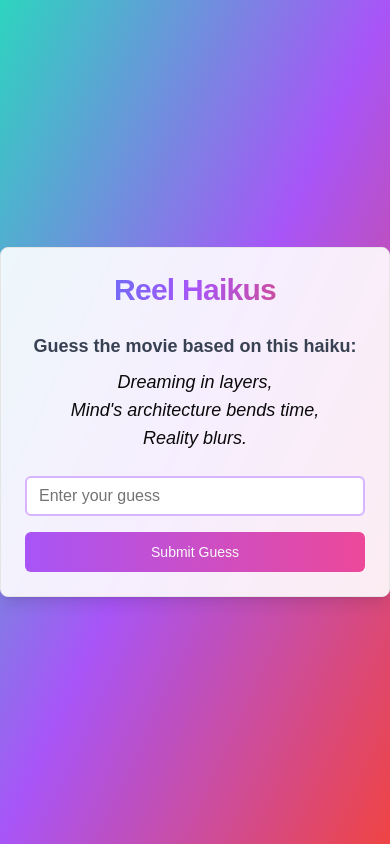
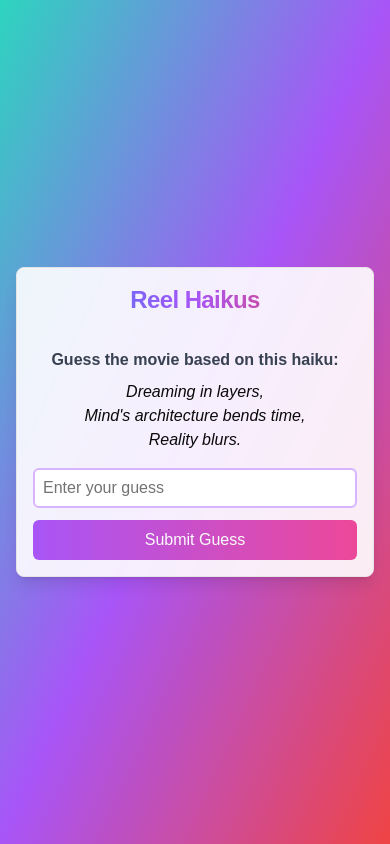
Before and after one commit to omniphx/CineKoo, a Next.js app: page / in a window 390 px wide. Built offline with nearby package versions, Linux system fonts and the light colour scheme.

Commit message:
Mobile friendly

```diff
--- a/components/movie-haiku-guess.tsx
+++ b/components/movie-haiku-guess.tsx
@@ -23,30 +23,30 @@ export function MovieHaikuGuess() {
   const handleSubmit = (e: React.FormEvent) => {
     e.preventDefault();
     if (guess.toLowerCase() === movieHaiku.movie.toLowerCase()) {
-      setResult("Correct! Well done!");
+      setResult("Correct! Well done! 🎉");
     } else {
       setResult(`Sorry, that's not correct.`);
     }
   };
 
   return (
-    <div className="min-h-screen flex items-center justify-center bg-gradient-to-br from-teal-400 via-purple-500 to-red-500">
-      <Card className="w-full max-w-md bg-white/90 backdrop-blur-sm shadow-lg">
-        <CardHeader>
-          <CardTitle className="text-3xl font-bold text-center bg-clip-text text-transparent bg-gradient-to-r from-blue-500 via-purple-500 to-red-500">
+    <div className="min-h-screen flex items-center justify-center p-4 bg-gradient-to-br from-teal-400 via-purple-500 to-red-500">
+      <Card className="w-full max-w-md mx-auto bg-white/90 backdrop-blur-sm shadow-lg">
+        <CardHeader className="p-4 sm:p-6">
+          <CardTitle className="text-2xl sm:text-3xl font-bold text-center bg-clip-text text-transparent bg-gradient-to-r from-blue-500 via-purple-500 to-red-500">
             Reel Haikus
           </CardTitle>
         </CardHeader>
-        <CardContent>
-          <div className="mb-6 text-center">
-            <p className="text-lg font-semibold mb-2 text-gray-700">
+        <CardContent className="p-4 sm:p-6">
+          <div className="mb-4 sm:mb-6 text-center">
+            <p className="text-base sm:text-lg font-semibold mb-2 text-gray-700">
               Guess the movie based on this haiku:
             </p>
             <motion.div
               initial={{ opacity: 0, y: 20 }}
               animate={{ opacity: showHaiku ? 1 : 0, y: showHaiku ? 0 : 20 }}
               transition={{ duration: 0.5, delay: 0.2 }}
-              className="italic text-lg"
+              className="italic text-base sm:text-lg"
             >
               {movieHaiku.haiku.split("\n").map((line, index) => (
                 <motion.span
@@ -61,17 +61,17 @@ export function MovieHaikuGuess() {
               ))}
             </motion.div>
           </div>
-          <form onSubmit={handleSubmit} className="space-y-4">
+          <form onSubmit={handleSubmit} className="space-y-3 sm:space-y-4">
             <Input
               type="text"
               value={guess}
               onChange={(e) => setGuess(e.target.value)}
               placeholder="Enter your guess"
-              className="w-full border-2 border-purple-300 focus:border-purple-500 focus:ring-purple-500"
+              className="w-full text-base sm:text-lg border-2 border-purple-300 focus:border-purple-500 focus:ring-purple-500 p-2 sm:p-3"
             />
             <Button
               type="submit"
-              className="w-full bg-gradient-to-r from-purple-500 to-pink-500 hover:from-purple-600 hover:to-pink-600 transition-all duration-200 transform hover:scale-105"
+              className="w-full text-base sm:text-lg py-2 sm:py-3 bg-gradient-to-r from-purple-500 to-pink-500 hover:from-purple-600 hover:to-pink-600 transition-all duration-200 transform hover:scale-105"
             >
               Submit Guess
             </Button>
@@ -80,7 +80,7 @@ export function MovieHaikuGuess() {
             <motion.div
               initial={{ opacity: 0, y: 20 }}
               animate={{ opacity: 1, y: 0 }}
-              className={`mt-4 text-center text-lg font-semibold ${
+              className={`mt-3 sm:mt-4 text-center text-base sm:text-lg font-semibold ${
                 result.startsWith("Correct") ? "text-green-600" : "text-red-400"
               }`}
             >
```
